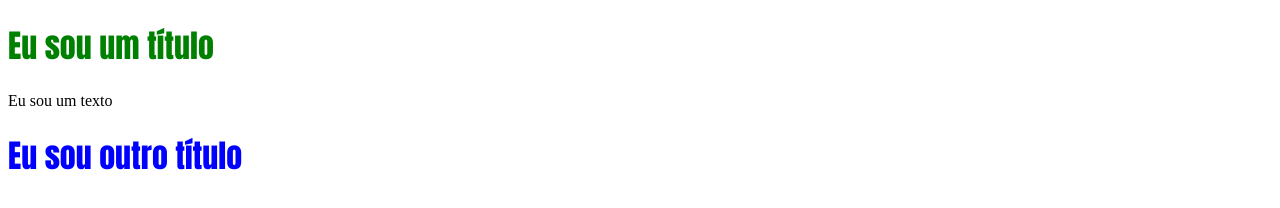
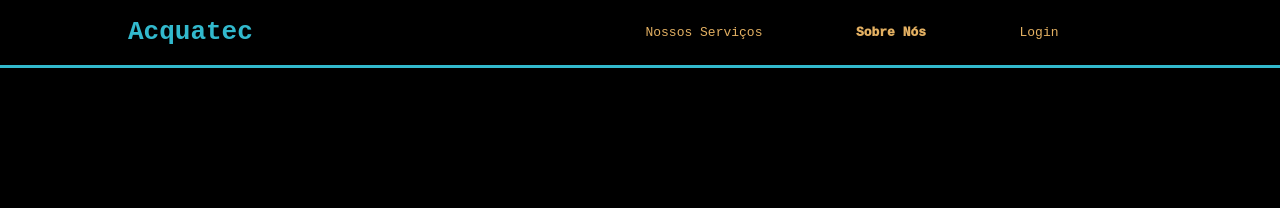
Before and after one commit to giovananuness/repositorio-aula-2, a plain HTML site: page index.html in a window 1280 px wide. Drawn offline with Linux system fonts and the light colour scheme.

Commit message:
Criando o Header do meu primeiro site institucional

```diff
--- a/estilo.css
+++ b/estilo.css
@@ -1,10 +1,38 @@
-    .classe1{
-    color:green;
-    font-weight: 800;
-    font-family:Impact, Haettenschweiler, 'Arial Narrow Bold', sans-serif;
-    }
-    .classe2{
-    color:blue;
-    font-weight: 800;
-    font-family:Impact, Haettenschweiler, 'Arial Narrow Bold', sans-serif;
-    }
+.header{
+    color:#32b9cd;
+    border-bottom: 3px solid #32b9cd;
+
+}
+
+body{
+    margin: 0;
+    background-color: black;
+    font-family: monospace;
+}
+
+.container{
+    width: 80%;
+    margin: auto; /* deixa centralizado automaticamente */
+}
+
+.header .container{
+    display: flex; /* organiza o container na horizontal*/
+    justify-content: space-between;
+
+}
+
+.navbar{
+    display: flex;
+    list-style: none;
+    justify-content: space-evenly;
+    padding: 0;
+    width: 600px;
+    align-items: center;
+    color: #E3b062;
+
+}
+
+.agora{
+    font-weight: 1000;
+
+}
--- a/index.html
+++ b/index.html
@@ -1,18 +1,28 @@
 <!DOCTYPE html>
 <html lang="en">
+
 <head>
     <meta charset="UTF-8">
     <meta http-equiv="X-UA-Compatible" content="IE=edge">
     <meta name="viewport" content="width=device-width, initial-scale=1.0">
     <link rel="stylesheet" href="estilo.css">
-    <title>Projeto PI</title>
+    <title>Acquatec</title>
 
 </head>
+
 <body>
 
-    <h1 class="classe1" >Eu sou um título</h1>
-    <p>Eu sou um texto</p>
-    <h1 class="classe2">Eu sou outro título</h1>
+    <div class="header">
+        <div class="container">
+            <h1>Acquatec</h1>
+            <ul class="navbar">
+                <li>Nossos Serviços</li>
+                <li class="agora">Sobre Nós</li>
+                <li>Login</li>
 
+            </ul>
+        </div>
+    </div>
 </body>
+
 </html>
```
